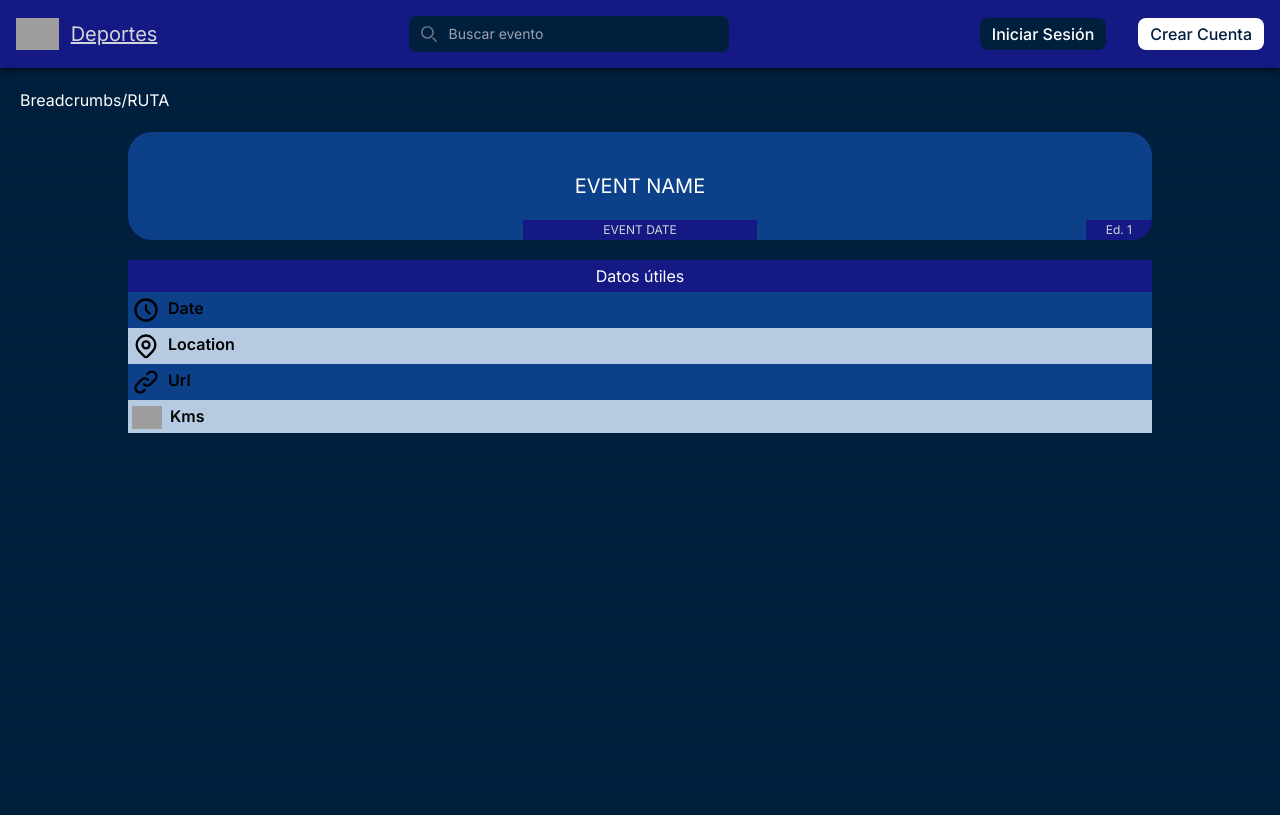
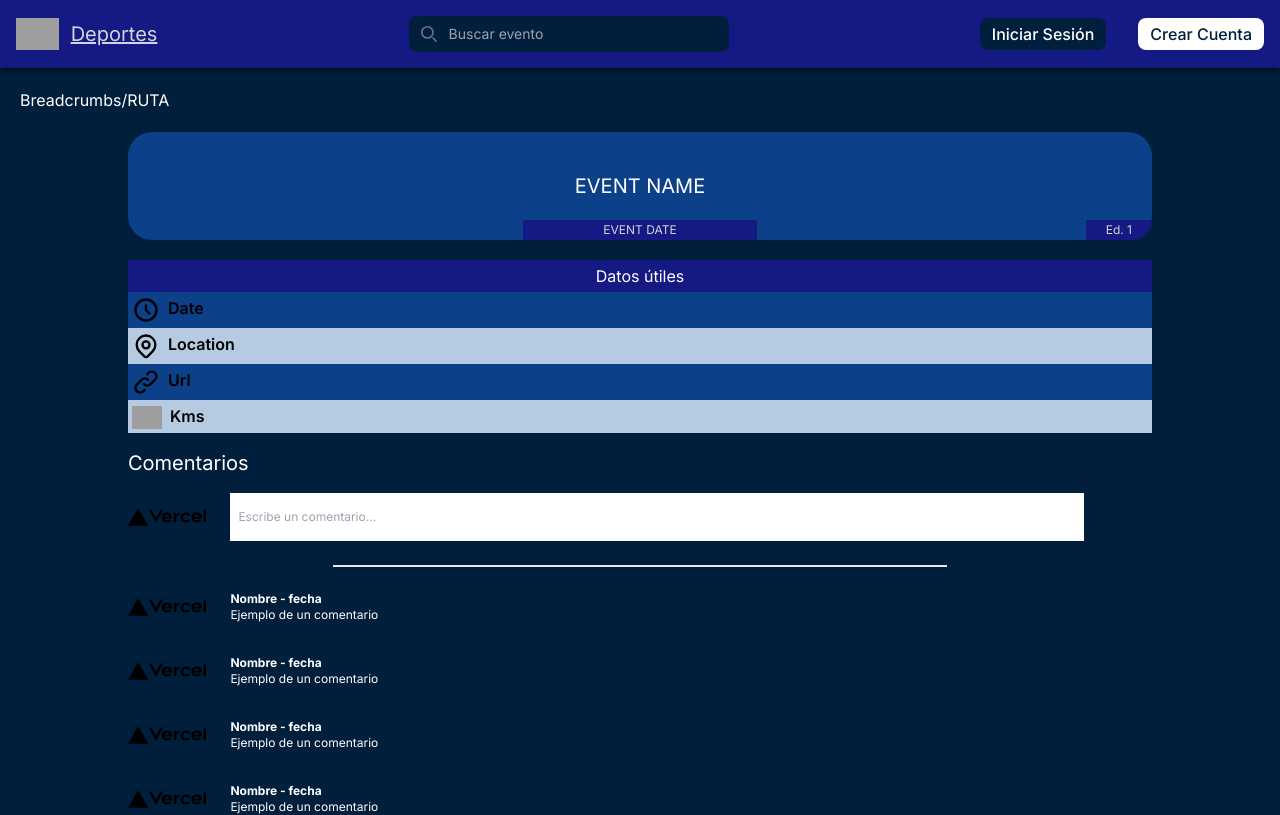
Before and after one commit to NahuelNGomez/Medalgram, a Next.js app in the folder src/frontend/medalgram/: page /sports/1/events/1 in a window 1280 px wide. Built offline with nearby package versions, Linux system fonts and the light colour scheme; grey boxes are pictures that could not be loaded.

Commit message:
added comments

```diff
--- a/src/frontend/medalgram/src/app/sports/[id]/events/[id2]/page.tsx
+++ b/src/frontend/medalgram/src/app/sports/[id]/events/[id2]/page.tsx
@@ -1,3 +1,4 @@
+import Comments from "@/components/Comments";
 import NavegationBar from "@/components/NavegationBar";
 import PreviewEvent from "@/components/PreviewEvent";
 import Image from "next/image";
@@ -61,6 +62,9 @@ export default function Page({ params: { id } }: EventProps) {
                 </tbody>
 
             </table>
+            <section className="mt-4 w-4/5">
+                <Comments />
+            </section>
 
         </section>
 
--- /dev/null
+++ b/src/frontend/medalgram/src/components/Comment.tsx
@@ -0,0 +1,18 @@
+import Image from "next/image";
+
+export default function Comment() {
+
+
+
+
+    return (
+
+        <article className="flex flex-wrap">
+            <Image className="inline pr-6 w-[10%]" src="/vercel.svg" width={50} height={50} alt={""} />
+            <div className="flex flex-col ">
+                <strong>Nombre - fecha </strong>
+                <p>Ejemplo de un comentario </p>
+            </div>
+        </article>
+    )
+}
--- /dev/null
+++ b/src/frontend/medalgram/src/components/Comments.tsx
@@ -0,0 +1,28 @@
+import Image from "next/image";
+import Comment from "@/components/Comment";
+
+export default function Comments() {
+
+
+
+    return (
+        <>
+            <h2 className="mb-4 text-xl">Comentarios</h2>
+            <article className="flex flex-wrap">
+                <Image className="inline pr-6 w-[10%]" src="/vercel.svg" width={50} height={50} alt={""} />
+                <input type='text' placeholder="Escribe un comentario..." className="w-5/6 h-12 text-black p-2 text-xs"></input>
+            </article>
+            <div className="flex justify-center item-center">
+            <div className="border my-6 w-[60%]"></div>
+            </div>
+            <div className="flex flex-col gap-8 text-xs">
+            <Comment/>
+            <Comment/>
+            <Comment/>
+            <Comment/>
+            </div>
+
+
+        </>
+    )
+}
```
